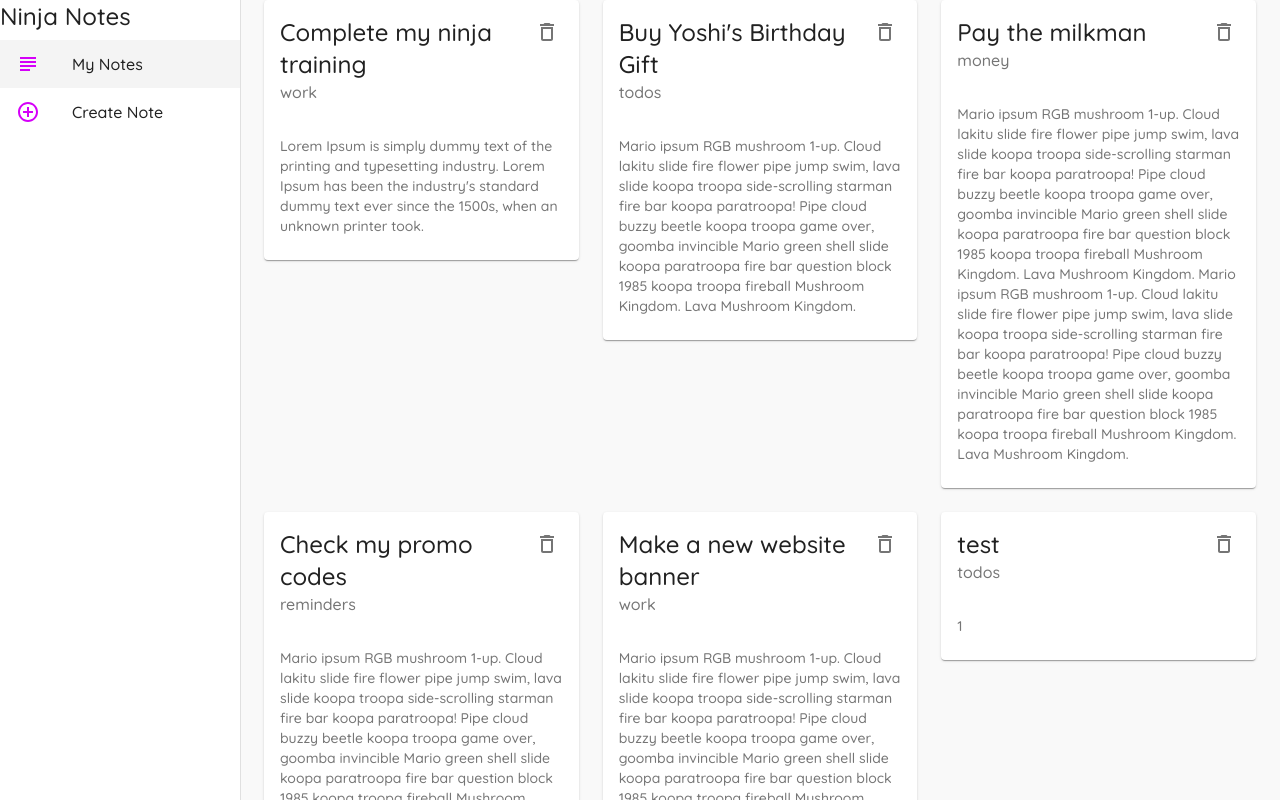
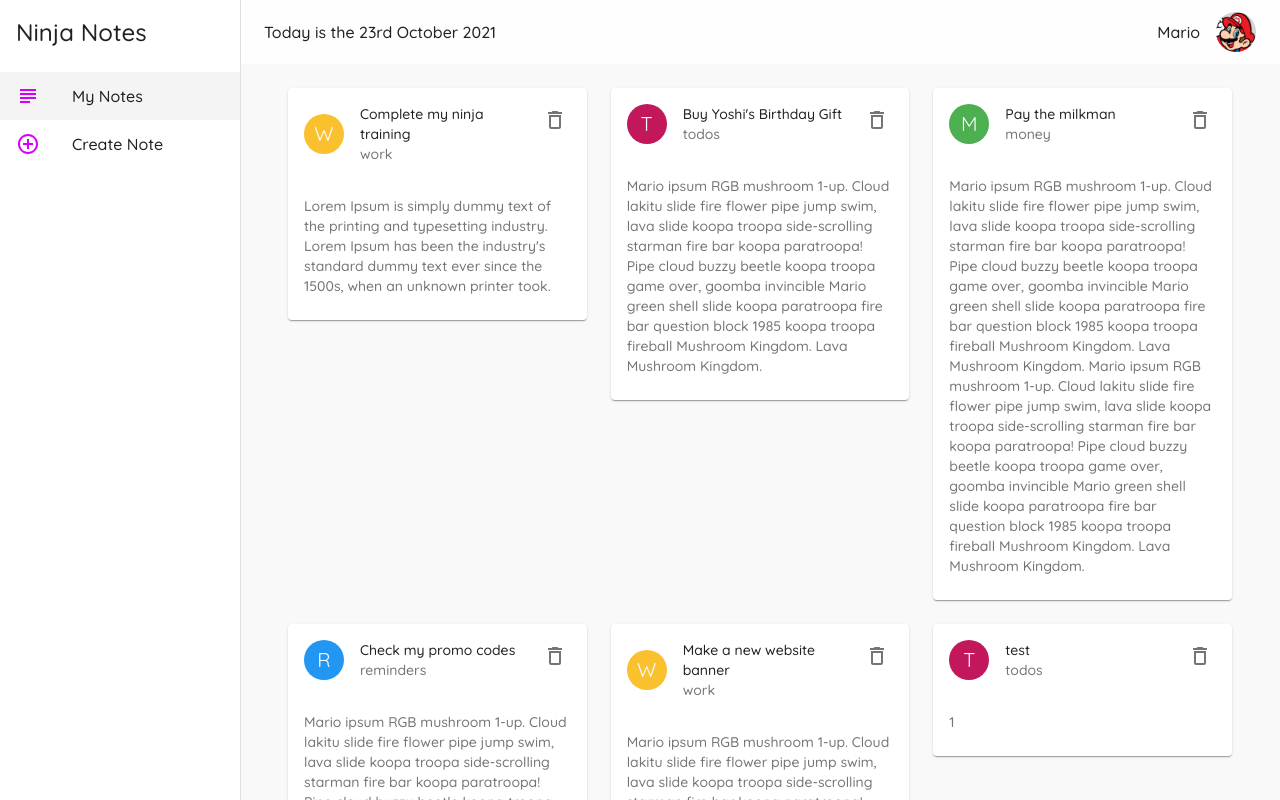
Before and after one commit to anusontarangkul/React-MUI-notes, a React (Create React App) app: page / in a window 1280 px wide. Shown: the top 800 px of the page. Built offline with nearby package versions, Linux system fonts and the light colour scheme; data requests are answered from the project's data file.

Commit message:
add user and note avatars

```diff
--- a/package.json
+++ b/package.json
@@ -10,6 +10,7 @@
     "@testing-library/jest-dom": "^5.11.9",
     "@testing-library/react": "^11.2.5",
     "@testing-library/user-event": "^12.7.1",
+    "date-fns": "^2.25.0",
     "json-server": "^0.17.0",
     "react": "^17.0.1",
     "react-dom": "^17.0.1",
--- a/src/components/Layout.js
+++ b/src/components/Layout.js
@@ -8,16 +8,23 @@
 import ListItemIcon from '@material-ui/core/ListItemIcon'
 import ListItemText from '@material-ui/core/ListItemText'
 
+import AppBar from '@material-ui/core/AppBar'
+import Toolbar from '@material-ui/core/Toolbar'
+
 import { makeStyles } from '@material-ui/core'
 
 import { AddCircleOutlineOutlined, SubjectOutlined } from '@material-ui/icons'
+import { format } from 'date-fns'
+import Avatar from '@material-ui/core/Avatar'
 
 const drawerWidth = 240
 
-const useStyles = makeStyles({
+const useStyles = makeStyles((theme) => {
+    return {
         page: {
             background: '#f9f9f9',
             width: '100%',
+            padding: theme.spacing(3)
         },
         root: {
             display: 'flex',
@@ -30,6 +37,20 @@
         },
         active: {
             background: '#f4f4f4'
+        },
+        title: {
+            padding: theme.spacing(2)
+        },
+        appbar: {
+            width: `calc(100% - ${drawerWidth}px)`
+        },
+        toolbar: theme.mixins.toolbar,
+        date: {
+            flexGrow: 1
+        },
+        avatar: {
+            marginLeft: theme.spacing(2)
+        }
     }
 })
 
@@ -54,7 +75,20 @@
     return (
         <div className={classes.root}>
             {/* app bar */}
-
+            <AppBar
+                className={classes.appbar}
+                elevation={0}
+            >
+                <Toolbar>
+                    <Typography className={classes.date}>
+                        Today is the {format(new Date(), 'do MMMM Y')}
+                    </Typography>
+                    <Typography>
+                        Mario
+                    </Typography>
+                    <Avatar src="/mario-av.png" className={classes.avatar} />
+                </Toolbar>
+            </AppBar>
             {/* side drawer */}
             <Drawer
                 className={classes.drawer}
@@ -87,6 +121,7 @@
 
             {/* main content */}
             <div className={classes.page}>
+                <div className={classes.toolbar}></div>
                 {children}
             </div>
         </div>
--- a/src/components/NoteCard.js
+++ b/src/components/NoteCard.js
@@ -4,13 +4,38 @@
 import CardContent from '@material-ui/core/CardContent'
 import IconButton from '@material-ui/core/IconButton'
 import DeleteOutlined from '@material-ui/icons/DeleteOutlineOutlined'
-import { Typography } from '@material-ui/core';
+import { Typography, Avatar } from '@material-ui/core';
+import { makeStyles } from '@material-ui/core'
+import { yellow, green, pink, blue } from '@material-ui/core/colors';
+
+const useStyles = makeStyles({
+    avatar: {
+        backgroundColor: (note) => {
+            if (note.category == 'work') {
+                return yellow[700]
+            }
+            if (note.category == 'money') {
+                return green[500]
+            }
+            if (note.category == 'todos') {
+                return pink[700]
+            }
+            return blue[500]
+        }
+    }
+})
 
 const NoteCard = ({ note, handleDelete }) => {
+    const classes = useStyles(note)
     return (
         <div>
             <Card elevation={1}>
                 <CardHeader
+                    avatar={
+                        <Avatar className={classes.avatar}>
+                            {note.category[0].toUpperCase()}
+                        </Avatar>
+                    }
                     action={
                         <IconButton onClick={() => handleDelete(note.id)}>
                             <DeleteOutlined />
```
Also changed, not shown: public/mario-av.png (added), 1 other file (tests, documents, lock files or other folders). Lines whose indentation alone changed are shown as unchanged.
